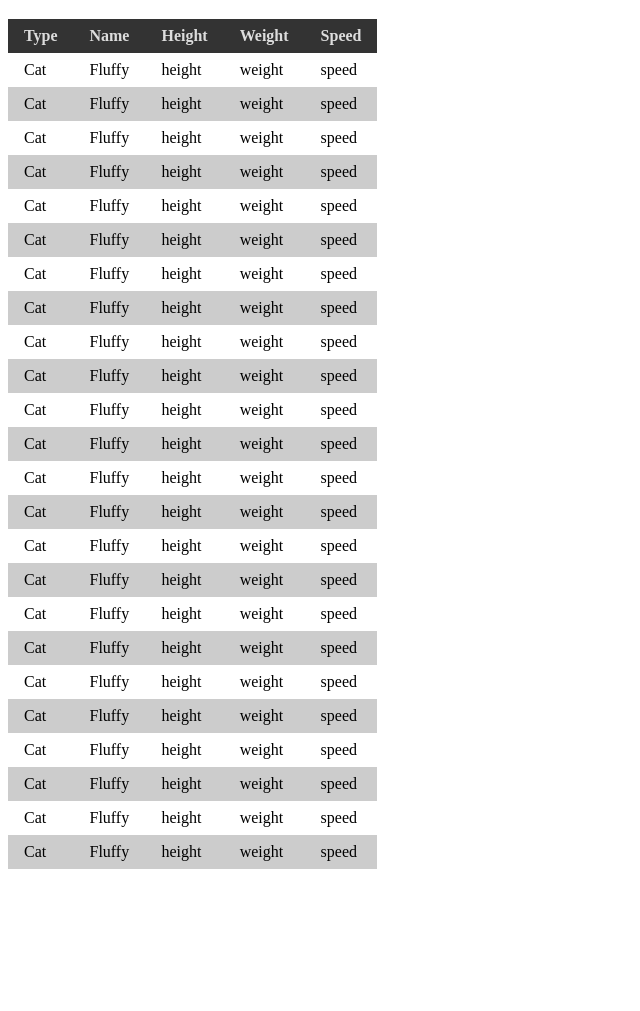
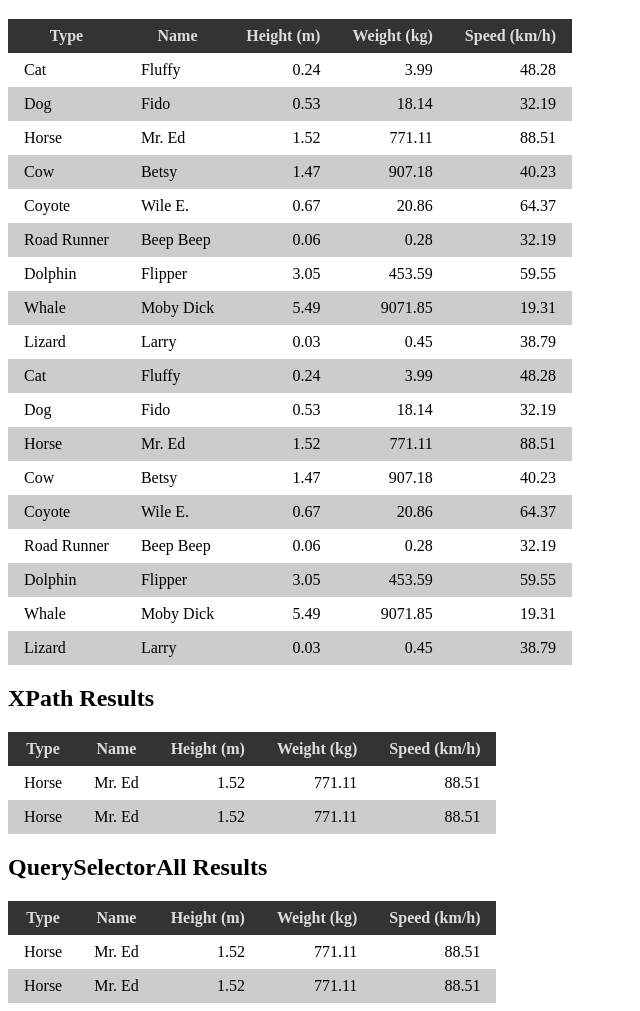
Before and after one commit to TheVirtuoid/BlogProjects, a plain HTML site: page XPath/xpathexample.html in a window 1280 px wide. Shown: the part 61-1072 px from the top of the page, without its empty margins (0-640 px from the left). Before the commit the page ends 938 px from the top, so only its background shows below. Drawn offline with Linux system fonts and the light colour scheme.

Commit message:
Updates to xpathexample

```diff
--- a/XPath/xpathexample.css
+++ b/XPath/xpathexample.css
@@ -1,21 +1,25 @@
-#animalTable {
+table {
 	border-collapse: collapse;
 }
 
-#animalTable thead {
+table thead {
 	background-color: #333333;
 	color: #dddddd;
 	text-align: center;
 }
 
-#animalTable thead tr th {
+table thead tr th {
 	padding: .5rem 1rem;
 }
 
-#animalTable tbody tr td {
+table tbody tr td {
 	padding: .5rem 1rem;
+	text-align: right;
+}
+table tbody tr td:first-child, table tbody  tr td:nth-child(2) {
+	text-align: left;
 }
 
-#animalTable tbody tr:nth-child(even) {
+table tbody tr:nth-child(even) {
 	background-color: #cccccc;
 }
--- a/XPath/xpathexample.html
+++ b/XPath/xpathexample.html
@@ -14,38 +14,37 @@
 				<tr>
 					<th>Type</th>
 					<th>Name</th>
-					<th>Height</th>
-					<th>Weight</th>
-					<th>Speed</th>
+					<th>Height (m)</th>
+					<th>Weight (kg)</th>
+					<th>Speed (km/h)</th>
 				</tr>
 			</thead>
 			<tbody>
-				<tr><td>Cat</td><td>Fluffy</td><td>height</td><td>weight</td><td>speed</td></tr>
-				<tr><td>Cat</td><td>Fluffy</td><td>height</td><td>weight</td><td>speed</td></tr>
-				<tr><td>Cat</td><td>Fluffy</td><td>height</td><td>weight</td><td>speed</td></tr>
-				<tr><td>Cat</td><td>Fluffy</td><td>height</td><td>weight</td><td>speed</td></tr>
-				<tr><td>Cat</td><td>Fluffy</td><td>height</td><td>weight</td><td>speed</td></tr>
-				<tr><td>Cat</td><td>Fluffy</td><td>height</td><td>weight</td><td>speed</td></tr>
-				<tr><td>Cat</td><td>Fluffy</td><td>height</td><td>weight</td><td>speed</td></tr>
-				<tr><td>Cat</td><td>Fluffy</td><td>height</td><td>weight</td><td>speed</td></tr>
-				<tr><td>Cat</td><td>Fluffy</td><td>height</td><td>weight</td><td>speed</td></tr>
-				<tr><td>Cat</td><td>Fluffy</td><td>height</td><td>weight</td><td>speed</td></tr>
-				<tr><td>Cat</td><td>Fluffy</td><td>height</td><td>weight</td><td>speed</td></tr>
-				<tr><td>Cat</td><td>Fluffy</td><td>height</td><td>weight</td><td>speed</td></tr>
-				<tr><td>Cat</td><td>Fluffy</td><td>height</td><td>weight</td><td>speed</td></tr>
-				<tr><td>Cat</td><td>Fluffy</td><td>height</td><td>weight</td><td>speed</td></tr>
-				<tr><td>Cat</td><td>Fluffy</td><td>height</td><td>weight</td><td>speed</td></tr>
-				<tr><td>Cat</td><td>Fluffy</td><td>height</td><td>weight</td><td>speed</td></tr>
-				<tr><td>Cat</td><td>Fluffy</td><td>height</td><td>weight</td><td>speed</td></tr>
-				<tr><td>Cat</td><td>Fluffy</td><td>height</td><td>weight</td><td>speed</td></tr>
-				<tr><td>Cat</td><td>Fluffy</td><td>height</td><td>weight</td><td>speed</td></tr>
-				<tr><td>Cat</td><td>Fluffy</td><td>height</td><td>weight</td><td>speed</td></tr>
-				<tr><td>Cat</td><td>Fluffy</td><td>height</td><td>weight</td><td>speed</td></tr>
-				<tr><td>Cat</td><td>Fluffy</td><td>height</td><td>weight</td><td>speed</td></tr>
-				<tr><td>Cat</td><td>Fluffy</td><td>height</td><td>weight</td><td>speed</td></tr>
-				<tr><td>Cat</td><td>Fluffy</td><td>height</td><td>weight</td><td>speed</td></tr>
+				<tr><td>Cat</td><td>Fluffy</td><td>0.24</td><td>3.99</td><td>48.28</td></tr>
+				<tr><td>Dog</td><td>Fido</td><td>0.53</td><td>18.14</td><td>32.19</td></tr>
+				<tr><td>Horse</td><td>Mr. Ed</td><td>1.52</td><td>771.11</td><td>88.51</td></tr>
+				<tr><td>Cow</td><td>Betsy</td><td>1.47</td><td>907.18</td><td>40.23</td></tr>
+				<tr><td>Coyote</td><td>Wile E.</td><td>0.67</td><td>20.86</td><td>64.37</td></tr>
+				<tr><td>Road Runner</td><td>Beep Beep</td><td>0.06</td><td>0.28</td><td>32.19</td></tr>
+				<tr><td>Dolphin</td><td>Flipper</td><td>3.05</td><td>453.59</td><td>59.55</td></tr>
+				<tr><td>Whale</td><td>Moby Dick</td><td>5.49</td><td>9071.85</td><td>19.31</td></tr>
+				<tr><td>Lizard</td><td>Larry</td><td>0.03</td><td>0.45</td><td>38.79</td></tr>
+				<tr><td>Cat</td><td>Fluffy</td><td>0.24</td><td>3.99</td><td>48.28</td></tr>
+				<tr><td>Dog</td><td>Fido</td><td>0.53</td><td>18.14</td><td>32.19</td></tr>
+				<tr><td>Horse</td><td>Mr. Ed</td><td>1.52</td><td>771.11</td><td>88.51</td></tr>
+				<tr><td>Cow</td><td>Betsy</td><td>1.47</td><td>907.18</td><td>40.23</td></tr>
+				<tr><td>Coyote</td><td>Wile E.</td><td>0.67</td><td>20.86</td><td>64.37</td></tr>
+				<tr><td>Road Runner</td><td>Beep Beep</td><td>0.06</td><td>0.28</td><td>32.19</td></tr>
+				<tr><td>Dolphin</td><td>Flipper</td><td>3.05</td><td>453.59</td><td>59.55</td></tr>
+				<tr><td>Whale</td><td>Moby Dick</td><td>5.49</td><td>9071.85</td><td>19.31</td></tr>
+				<tr><td>Lizard</td><td>Larry</td><td>0.03</td><td>0.45</td><td>38.79</td></tr>
 			</tbody>
 		</table>
-		<script src="xpathexample.js"></script>
+		<h2>XPath Results</h2>
+		<table id="xpResults"></table>
+		<h2>QuerySelectorAll Results</h2>
+		<table id="qsaResults"></table>
+
+		<script src="xpathexample.js" type="module"></script>
 	</body>
 </html>
--- /dev/null
+++ b/XPath/xpathexample.js
@@ -0,0 +1,32 @@
+const animalTable = document.getElementById("animalTable");
+const xpathQuery = `//td[contains(text(), "Horse")]`;
+const results = document.evaluate(
+	xpathQuery,
+	animalTable,
+	null,
+	// XPathResult.ORDERED_NODE_SNAPSHOT_TYPE,
+	XPathResult.ORDERED_NODE_ITERATOR_TYPE,
+	null
+)
+// console.log(results);
+let node = null;
+let horses = [];
+while (node = results.iterateNext()) {
+	horses.push(node.closest('tr'));
+}
+printResults(horses, document.getElementById("xpResults"));
+
+
+const qsaAnimals = [...animalTable.querySelectorAll('tbody tr')];
+const qsaHorses = qsaAnimals.filter( animal => animal.firstChild.textContent === "Horse");
+printResults(qsaHorses, document.getElementById("qsaResults"));
+
+
+function printResults(data, resultsTable) {
+	resultsTable.appendChild(animalTable.querySelector('thead').cloneNode(true));
+	const tbody = document.createElement('tbody');
+	data.forEach( element => {
+		tbody.appendChild(element.cloneNode(true));
+	});
+	resultsTable.appendChild(tbody);
+}
```
Also changed, not shown: B000-html-details/details.html (added, +18 -0 lines), XPath/xpahtexample.js (deleted).
